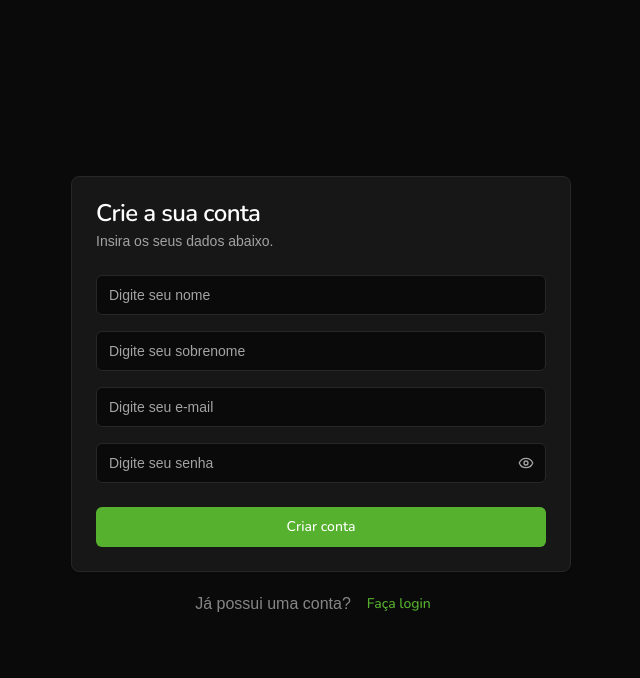
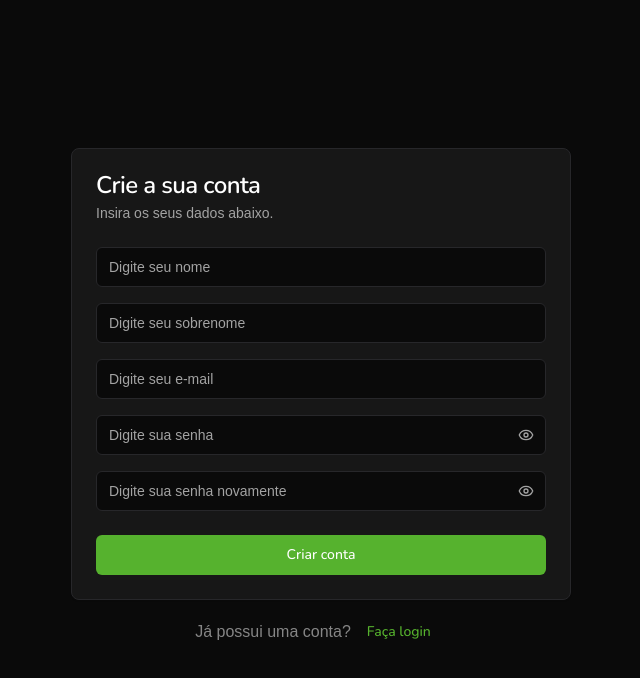
Before and after one commit to TamirisCss/finance-app-front, a React app: page /signup in a window 1280 px wide. Shown: the top 678 px of the page, without its empty margins (319-959 px from the left). Built offline with nearby package versions, Linux system fonts and the light colour scheme; the HTML template or start-up script is replaced by a standard one; a web font is replaced by a local one.

Commit message:
feat: add password input component

```diff
--- /dev/null
+++ b/src/components/password-input.jsx
@@ -0,0 +1,27 @@
+import { EyeIcon, EyeOffIcon } from 'lucide-react'
+import { useState } from 'react'
+
+import { Button } from './ui/button'
+import { Input } from './ui/input'
+
+const PasswordInput = ({ placeholder = 'Digite sua senha' }) => {
+  const [passwordIsVisible, setPasswordIsVisible] = useState(false)
+
+  return (
+    <div className="relative">
+      <Input
+        type={passwordIsVisible ? 'text' : 'password'}
+        placeholder={placeholder}
+      />
+      <Button
+        variant="ghost"
+        className="absolute bottom-0 right-0 top-0 my-auto mr-1 h-8 w-8 text-muted-foreground"
+        onClick={() => setPasswordIsVisible((prev) => !prev)}
+      >
+        {passwordIsVisible ? <EyeOffIcon /> : <EyeIcon />}
+      </Button>
+    </div>
+  )
+}
+
+export default PasswordInput
--- a/src/pages/signup.jsx
+++ b/src/pages/signup.jsx
@@ -1,5 +1,3 @@
-import { EyeIcon, EyeOffIcon } from 'lucide-react'
-import { useState } from 'react'
 import { Link } from 'react-router'
 
 import { Button } from '@/components/ui/button'
@@ -12,9 +10,9 @@
   CardTitle,
 } from '@/components/ui/card'
 import { Input } from '@/components/ui/input'
+import PasswordInput from '@/components/password-input'
 
 const SignupPage = () => {
-  const [passwordIsVisible, setPasswordIsVisible] = useState(false)
   return (
     <div className="flex h-screen w-screen flex-col items-center justify-center gap-3">
       <Card className="w-[500px]">
@@ -26,19 +24,8 @@
           <Input placeholder="Digite seu nome" />
           <Input placeholder="Digite seu sobrenome" />
           <Input placeholder="Digite seu e-mail" />
-          <div className="relative">
-            <Input
-              type={passwordIsVisible ? 'text' : 'password'}
-              placeholder="Digite seu senha"
-            />
-            <Button
-              variant="ghost"
-              className="absolute bottom-0 right-0 top-0 my-auto mr-1 h-8 w-8 text-muted-foreground"
-              onClick={() => setPasswordIsVisible((prev) => !prev)}
-            >
-              {passwordIsVisible ? <EyeOffIcon /> : <EyeIcon />}
-            </Button>
-          </div>
+          <PasswordInput />
+          <PasswordInput placeholder="Digite sua senha novamente" />
         </CardContent>
         <CardFooter>
           <Button className="w-full">Criar conta</Button>
```
